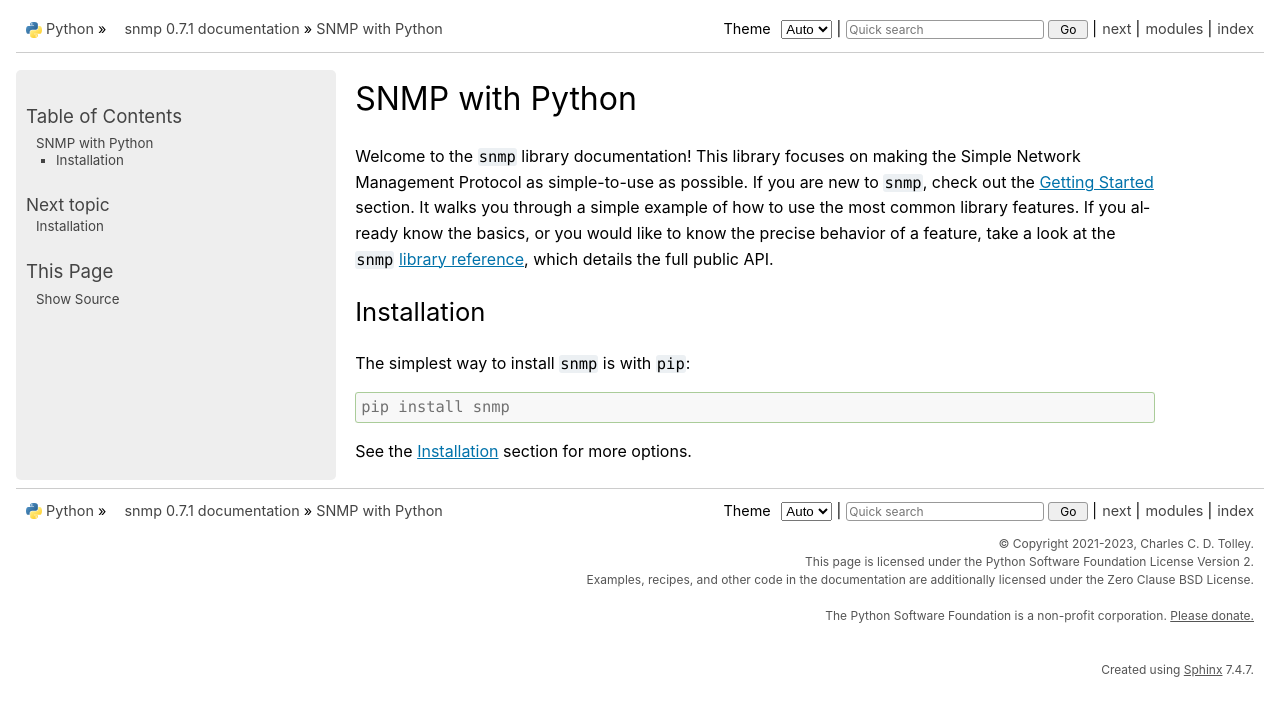
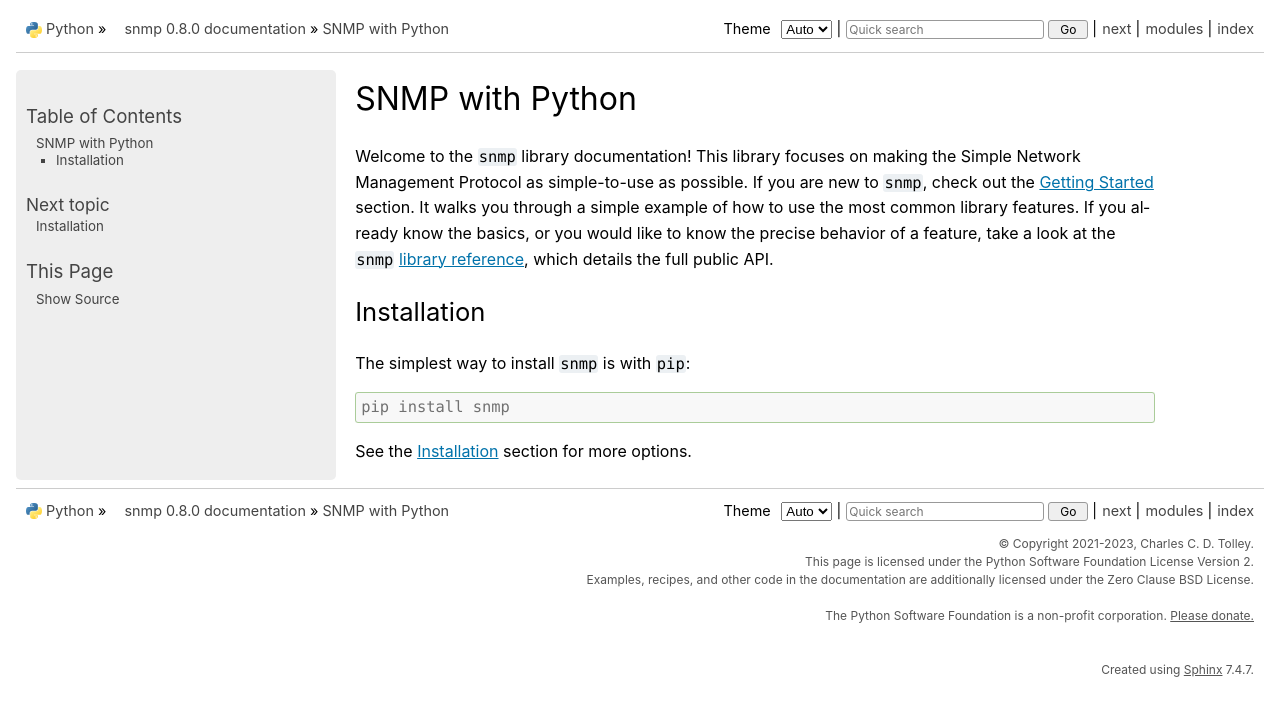
Before and after one commit to charlestolley/python-snmp, a Sphinx documentation site: the page built from docs/source/index.rst, in a window 1280 px wide. Shown: the top 716 px of the page. Built offline with Sphinx 7.4.7, drawn with Linux system fonts in a browser that asks for light colours.

Commit message:
Publish version 0.8.0

```diff
--- a/docs/source/conf.py
+++ b/docs/source/conf.py
@@ -7,7 +7,7 @@ sys.path.insert(0, os.path.abspath(
 project = "snmp"
 copyright = "2021-2023, Charles C. D. Tolley"
 author = "Charles C. D. Tolley"
-version = "0.7.1"
+version = "0.8.0"
 release = version
 extensions = ["sphinx.ext.autodoc"]
 html_theme = "python_docs_theme"
--- a/pyproject.toml
+++ b/pyproject.toml
@@ -5,7 +5,7 @@ build-backend = "flit_core.buildapi"
 [project]
 name = "snmp"
 description = "A user-friendly SNMP library"
-version = "0.7.1"
+version = "0.8.0"
 authors = [
     {name = "Charles C. D. Tolley", email = "charlescdtolley@protonmail.com"},
 ]
```
